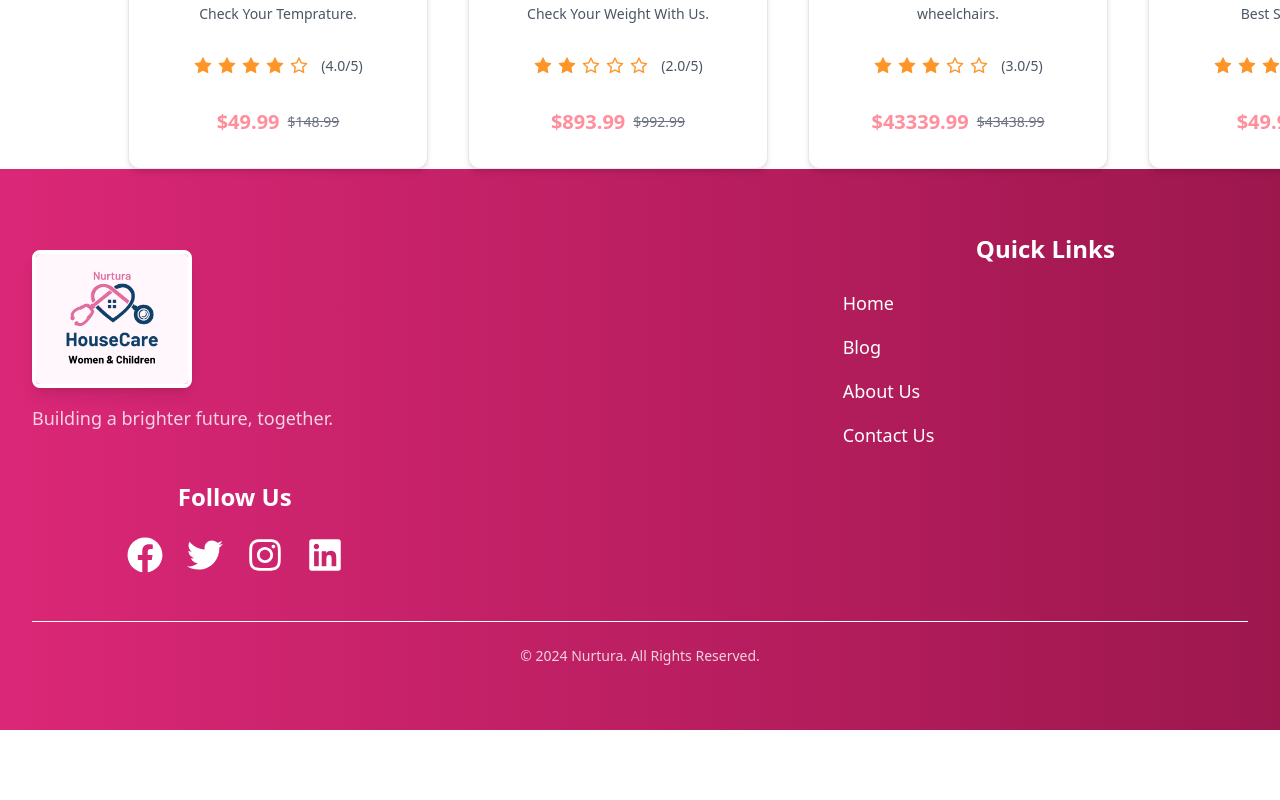
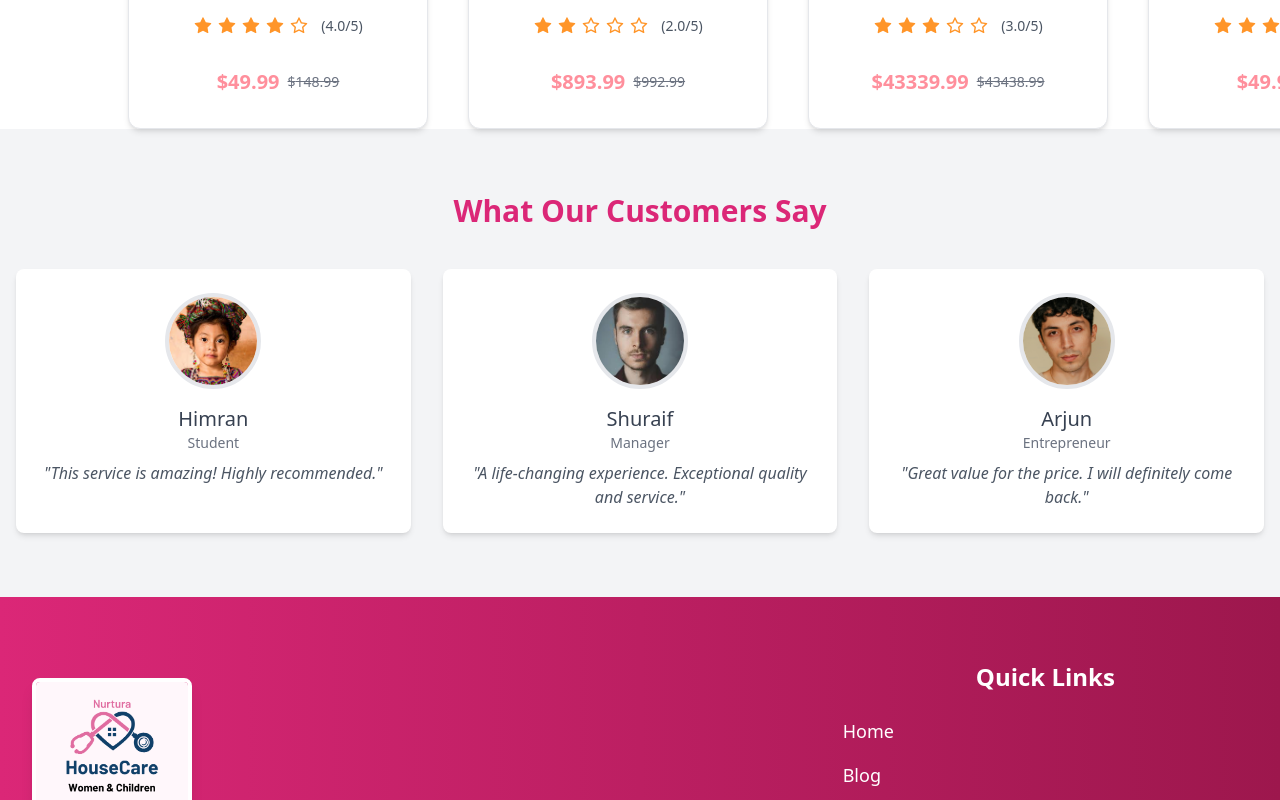
Before and after one commit to HashimAyamon/Nurtura, a Next.js app: page / in a window 1280 px wide. Shown: the part 1980-2780 px from the top of the page. Before the commit the page ends 2710 px from the top, so only its background shows below. Built offline with nearby package versions, Linux system fonts and the light colour scheme.

Commit message:
Testimonial section created

```diff
--- a/src/app/about-us/page.tsx
+++ b/src/app/about-us/page.tsx
@@ -14,8 +14,8 @@ const AboutUs = () => {
       <div className="about-content">
         <h1 className="about-heading">About Us</h1>
         <p className="about-description">
-          We are a passionate and dedicated team committed to delivering innovative and high-quality solutions.
-          Our mission is to create impactful services and products that make a difference in the world.
+        We are dedicated to empowering women and ensuring the health and well-being of  <br />children through accessible and reliable healthcare
+        information and services. <br /> Or mission is to bridge the gap between quality healthcare and the people who need it most.
         </p>
         <div className="team-section">
           <h2 className="team-heading">Meet Our Team</h2>
--- a/src/app/components/Footer.tsx
+++ b/src/app/components/Footer.tsx
@@ -88,7 +88,11 @@ const Footer = () => {
 
         <div className="mt-12 text-center border-t border-white pt-6">
           <p className="text-sm font-light opacity-80">
-            © {new Date().getFullYear()} Nurtura. All Rights Reserved.
+
+            {/* © {new Date().getFullYear()} Nurtura. All Rights Reserved.
+             */}
+             © {new Date().toLocaleDateString("en-US", { year: "numeric", month: "long", day: "numeric" })} Nurtura. All Rights Reserved.
+
           </p>
         </div>
       </div>
--- a/src/app/components/NewProduct.tsx
+++ b/src/app/components/NewProduct.tsx
@@ -62,8 +62,8 @@ const productsData = [
 const NewProduct = () => {
   return (
     <div>
-      <div className="container pt-16">
-        <h2 className="mb-9 ml-9 font-bold text-7xl pb-4 text-pink-500"><hr /><br />Upcoming Release</h2>
+      <div className="container pt-6">
+        <h2 className="mb-9 ml-14 font-bold text-7xl pb-4 text-pink-500"><hr /><br />Upcoming Release</h2>
         <div className="grid grid-cols-1 place-items-center sm:place-items-start sm:grid-cols-1 lg:grid-cols-3 xl:grid-cols-4 gap-10 xl:gap-x-20 xl:gap-y-10">
           {productsData.map((item, index) => (
             <ProductCard
--- a/src/app/components/ProductCard.tsx
+++ b/src/app/components/ProductCard.tsx
@@ -23,7 +23,7 @@ const ProductCard: React.FC<propsType> = ({
     const emptyStars = 5 - Math.ceil(rating);
 
     return (
-      <div className="flex items-center gap-1 text-[20px] text-[#FF9529]">
+      <div className="flex items-center gap-1 text-[20px] text-[#FF9529] ">
         {[...Array(fullStars)].map((_, i) => (
           <AiFillStar key={`full-${i}`} />
         ))}
--- /dev/null
+++ b/src/app/components/Testimonial.tsx
@@ -0,0 +1,51 @@
+import React from 'react';
+
+const testimonials = [
+  {
+    id: 1,
+    name: 'Himran',
+    feedback: 'This service is amazing! Highly recommended.',
+    image: '/user3.jpg',
+    designation: 'Student',
+  },
+  {
+    id: 2,
+    name: 'Shuraif',
+    feedback: 'A life-changing experience. Exceptional quality and service.',
+    image: '/user2.jpg',
+    designation: ' Manager',
+  },
+  {
+    id: 3,
+    name: 'Arjun',
+    feedback: 'Great value for the price. I will definitely come back.',
+    image: '/user.jpg',
+    designation: 'Entrepreneur',
+  },
+];
+
+const Testimonial = () => {
+  return (
+    <div className="bg-gray-100 py-16">
+      <div className="container mx-auto px-4">
+        <h2 className="text-center text-3xl font-semibold mb-10 text-pink-600">What Our Customers Say</h2>
+        <div className="grid md:grid-cols-2 lg:grid-cols-3 gap-8">
+          {testimonials.map(({ id, name, feedback, image, designation }) => (
+            <div key={id} className="bg-white shadow-md rounded-lg p-6 flex flex-col items-center text-center">
+              <img
+                src={image}
+                alt={name}
+                className="w-24 h-24 rounded-full mb-4 border-4 border-gray-200 object-cover"
+              />
+              <h3 className="text-xl font-medium text-gray-700">{name}</h3>
+              <p className="text-sm text-gray-500 mb-2">{designation}</p>
+              <p className="text-gray-600 italic">"{feedback}"</p>
+            </div>
+          ))}
+        </div>
+      </div>
+    </div>
+  );
+};
+
+export default Testimonial;
--- a/src/app/page.tsx
+++ b/src/app/page.tsx
@@ -1,6 +1,7 @@
 import Banner from "@/app/components/Banner";
 import NewProduct from "@/app/components/NewProduct";
 import Footer from "./components/Footer";
+import Testimonial from "./components/Testimonial";
 
 export default function Home() {
   return (
@@ -8,6 +9,7 @@ export default function Home() {
     <main>
       <Banner/>
       <NewProduct/>
+      <Testimonial/>
       <Footer/>
     </main>
 
```
Also changed, not shown: public/user2.jpg (added), public/user3.jpg (added).
